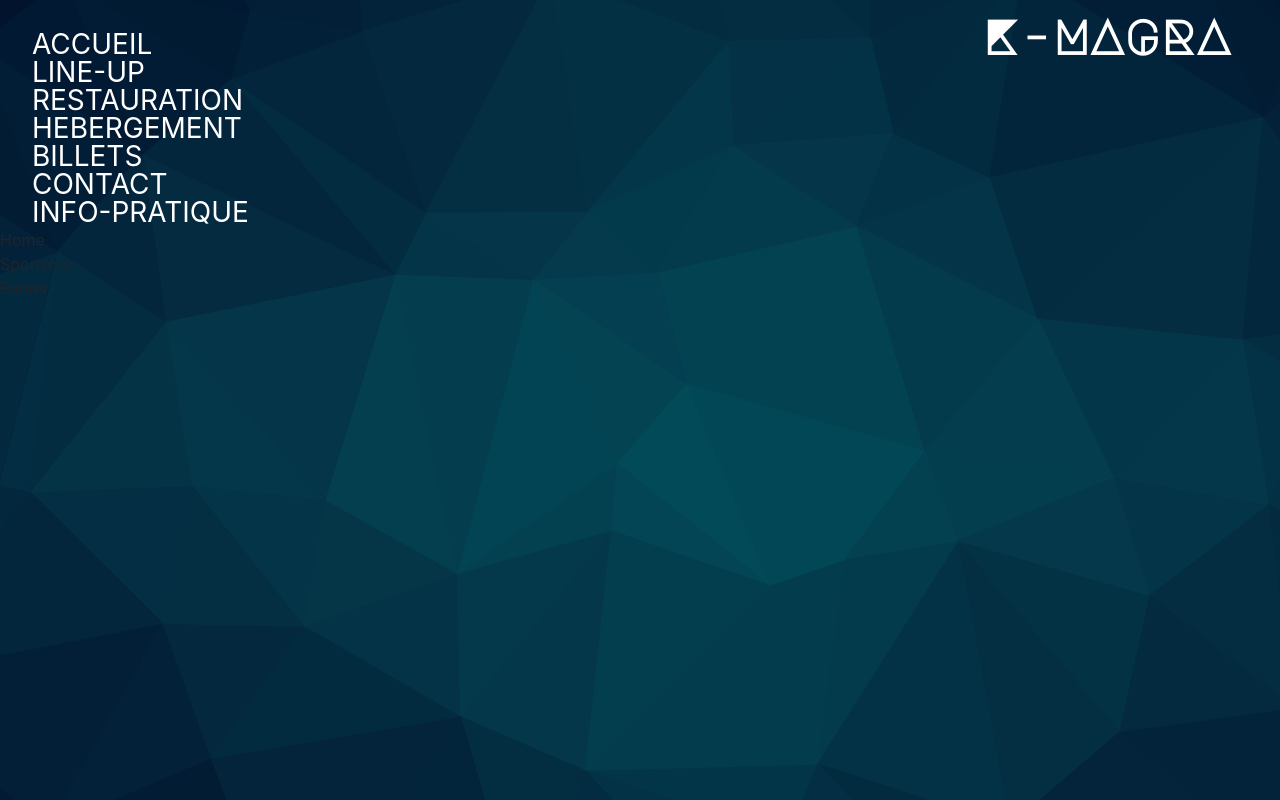
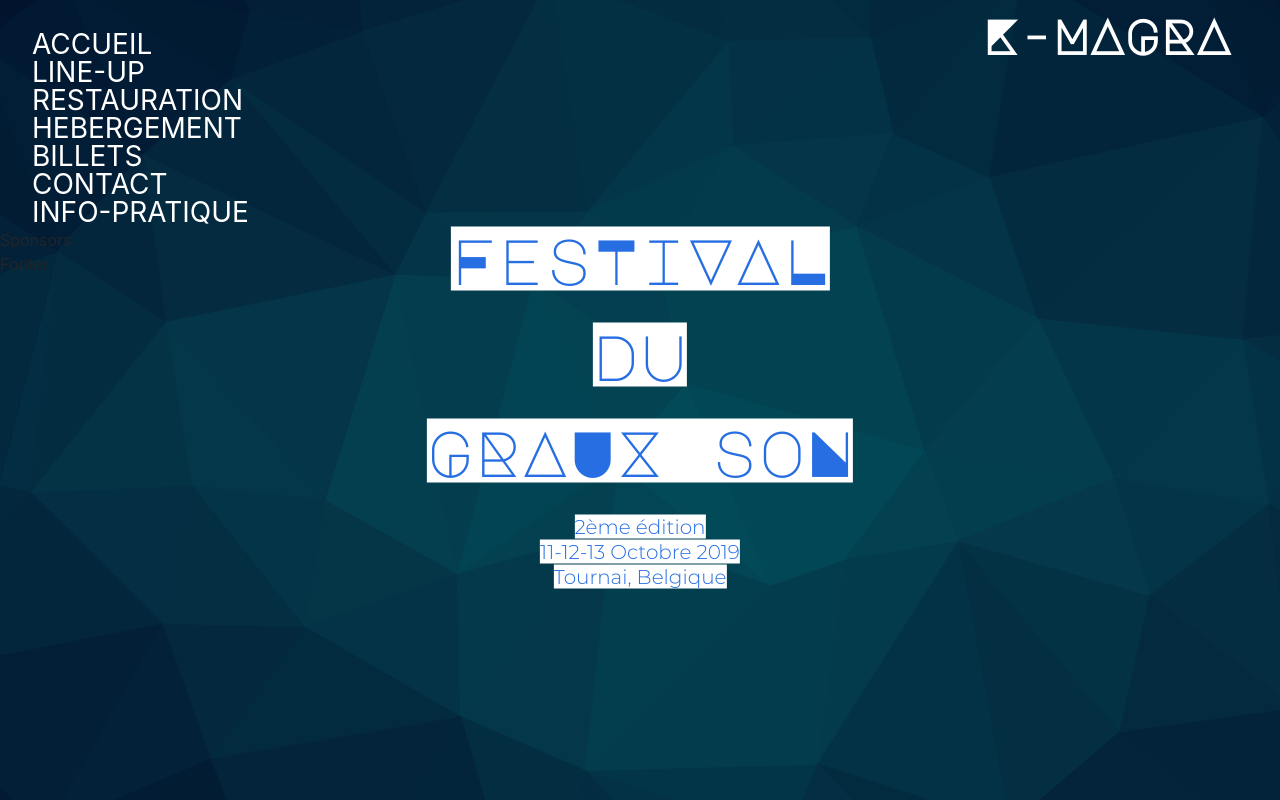
Before and after one commit to TestardR/React-Festival_Du_Graux_Son, a React (Create React App) app: page / in a window 1280 px wide. Built offline with nearby package versions, Linux system fonts and the light colour scheme.

Commit message:
home logo done

```diff
--- a/src/components/Home.js
+++ b/src/components/Home.js
@@ -5,7 +5,22 @@ import BaseLayout from './layouts/BaseLayout';
 const Home = () => {
   return (
     <BaseLayout className="homeBackground">
-      Home
+      <div className="homeLogo">
+        <div className="title">
+          <span>{`FesTiVAL
+      du
+      GRAUX soN`}</span>
+        </div>
+        <div className="edition info">
+          <span>2ème édition</span>
+        </div>
+        <div className="info">
+          <span>
+            {`11-12-13 Octobre 2019
+      Tournai, Belgique`}
+          </span>
+        </div>
+      </div>
       <Sponsor />
     </BaseLayout>
   );
--- a/src/styles/_home.scss
+++ b/src/styles/_home.scss
@@ -4,3 +4,48 @@
   width: 100vw;
   height: 100vh;
 }
+
+.homeLogo {
+  color: rgb(38, 110, 226);
+  position: fixed;
+  top: 50%;
+  left: 50%;
+  transform: translate(-50%, -50%);
+  white-space: pre-line;
+  text-align: center;
+  span {
+    background: white;
+  }
+  .title {
+    font-family: 'MajorMonoDisplay' !important;
+    font-size: 6rem;
+    @media only screen and (max-width: 767px) {
+      font-size: 3rem;
+    }
+    @media only screen and (min-width: 768px) and (max-width: 1280px) {
+      font-size: 4rem;
+    }
+  }
+  .edition {
+    margin-top: 1rem;
+    font-size: 2.75rem !important;
+    @media only screen and (max-width: 767px) {
+      font-size: 1.5rem !important;
+    }
+    @media only screen and (min-width: 768px) and (max-width: 1280px) {
+      font-size: 2rem !important;
+    }
+  }
+  .info {
+    font-family: 'MontSerrat', sans-serif;
+    font-weight: 'light';
+    font-size: 1.75rem;
+    line-height: 1.25;
+    @media only screen and (max-width: 767px) {
+      font-size: 1rem !important;
+    }
+    @media only screen and (min-width: 767px) and (max-width: 1280px) {
+      font-size: 1.25rem !important;
+    }
+  }
+}
--- a/src/styles/shared/_fonts.scss
+++ b/src/styles/shared/_fonts.scss
@@ -5,3 +5,11 @@
   src: local('MajorMonoDisplay'),
     url('../static/fonts/MajorMonoDisplay-Regular.ttf') format('woff2');
 }
+
+@font-face {
+  font-family: 'MontSerrat';
+  font-weight: 300;
+  font-style: normal;
+  src: local('WallPoet'),
+    url('../static/fonts/Montserrat-Light.ttf') format('woff2');
+}
```
Also changed, not shown: src/static/fonts/Montserrat-Light.ttf (added).
